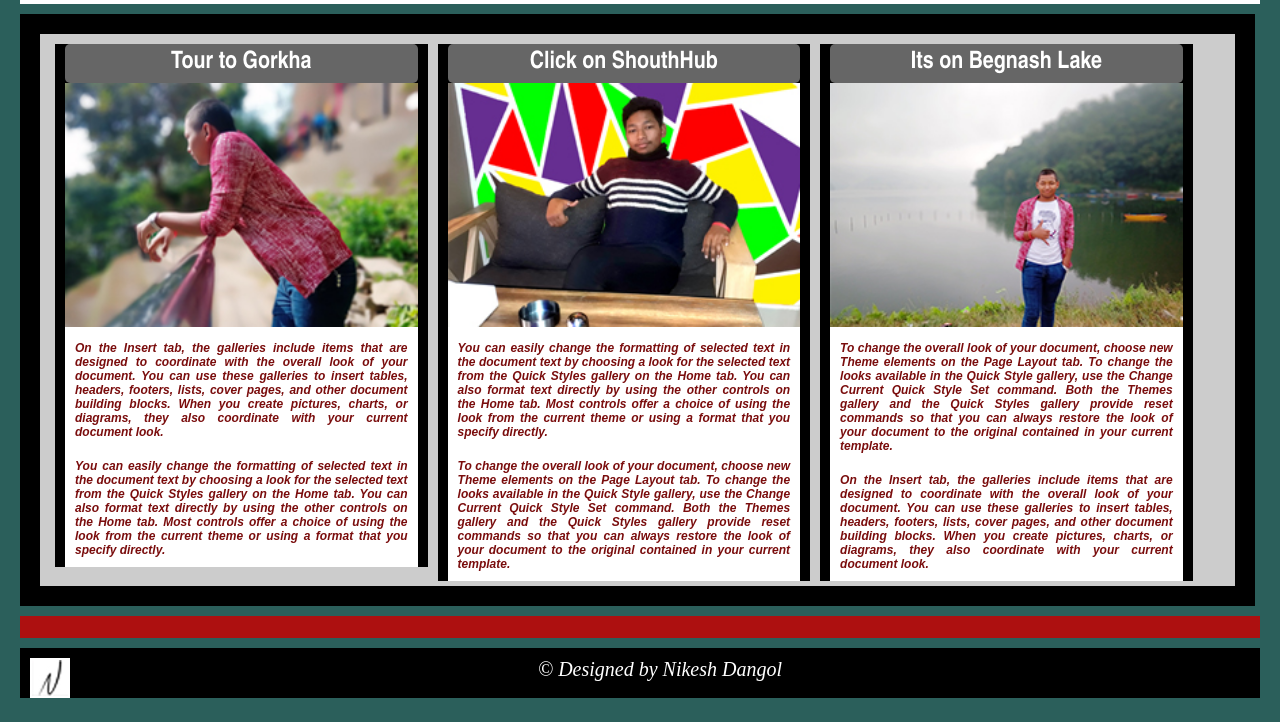
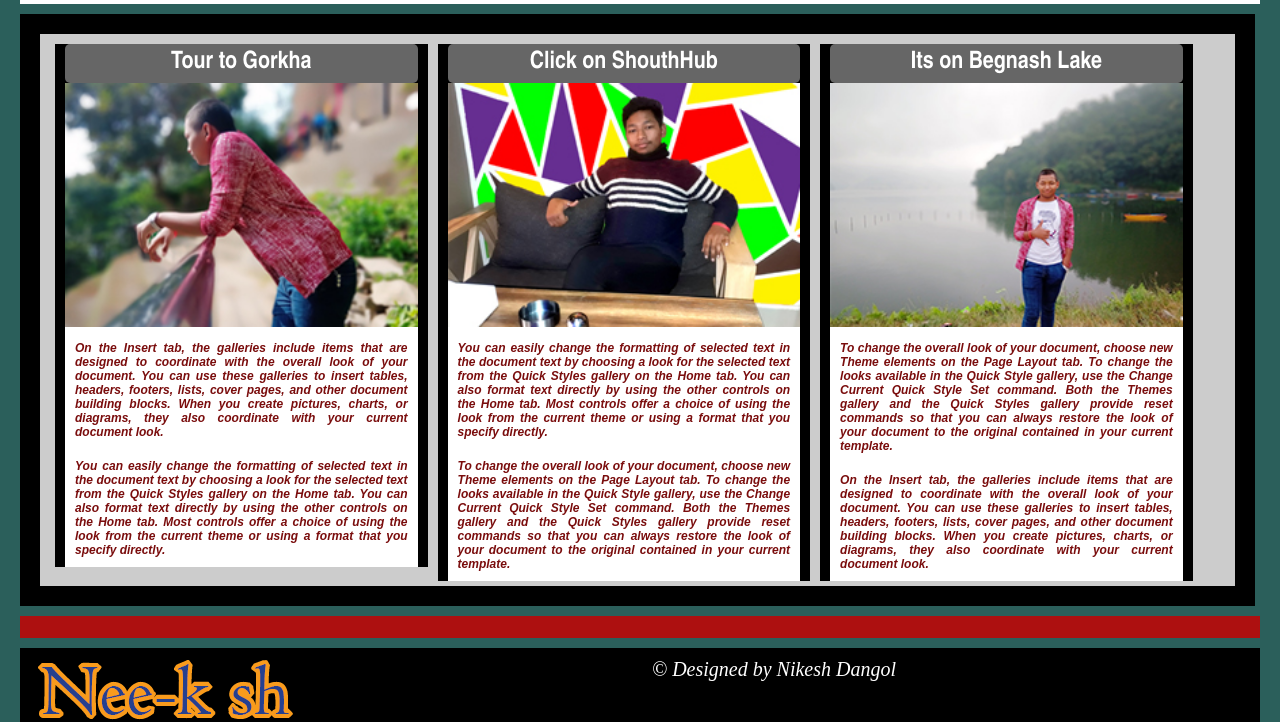
Before and after one commit to NikeshDangol1860/WebHost, a plain HTML site: page index.html in a window 1280 px wide. Shown: the part 570-1292 px from the top of the page. Before the commit the page ends 1268 px from the top, so only its background shows below. Drawn offline with Linux system fonts and the light colour scheme.

Commit message:
Update index.html

```diff
--- a/index.html
+++ b/index.html
@@ -87,7 +87,7 @@
 You can easily change the formatting of selected text in the document text by choosing a look for the selected text from the Quick Styles gallery on the Home tab. You can also format text directly by using the other controls on the Home tab. Most controls offer a choice of using the look from the current theme or using a format that you specify directly.
 To change the overall look of your document, choose new Theme elements on the Page Layout tab. To change the looks available in the Quick Style gallery, use the Change Current Quick Style Set command. Both the Themes gallery and the Quick Styles gallery provide reset commands so that you can always restore the look of your document to the original contained in your current template.
 </marquee></div>
-		<footer class="footer"><p><i>&copy; Designed by Nikesh Dangol</i><img src="img\9.jpg" alt="logo" align="left"></p></footer>
+		<footer class="footer"><p><i>&copy; Designed by Nikesh Dangol</i><img src="img\h2.png" alt="logo" align="left"></p></footer>
 		</div>
 </body>
 </html>
```
